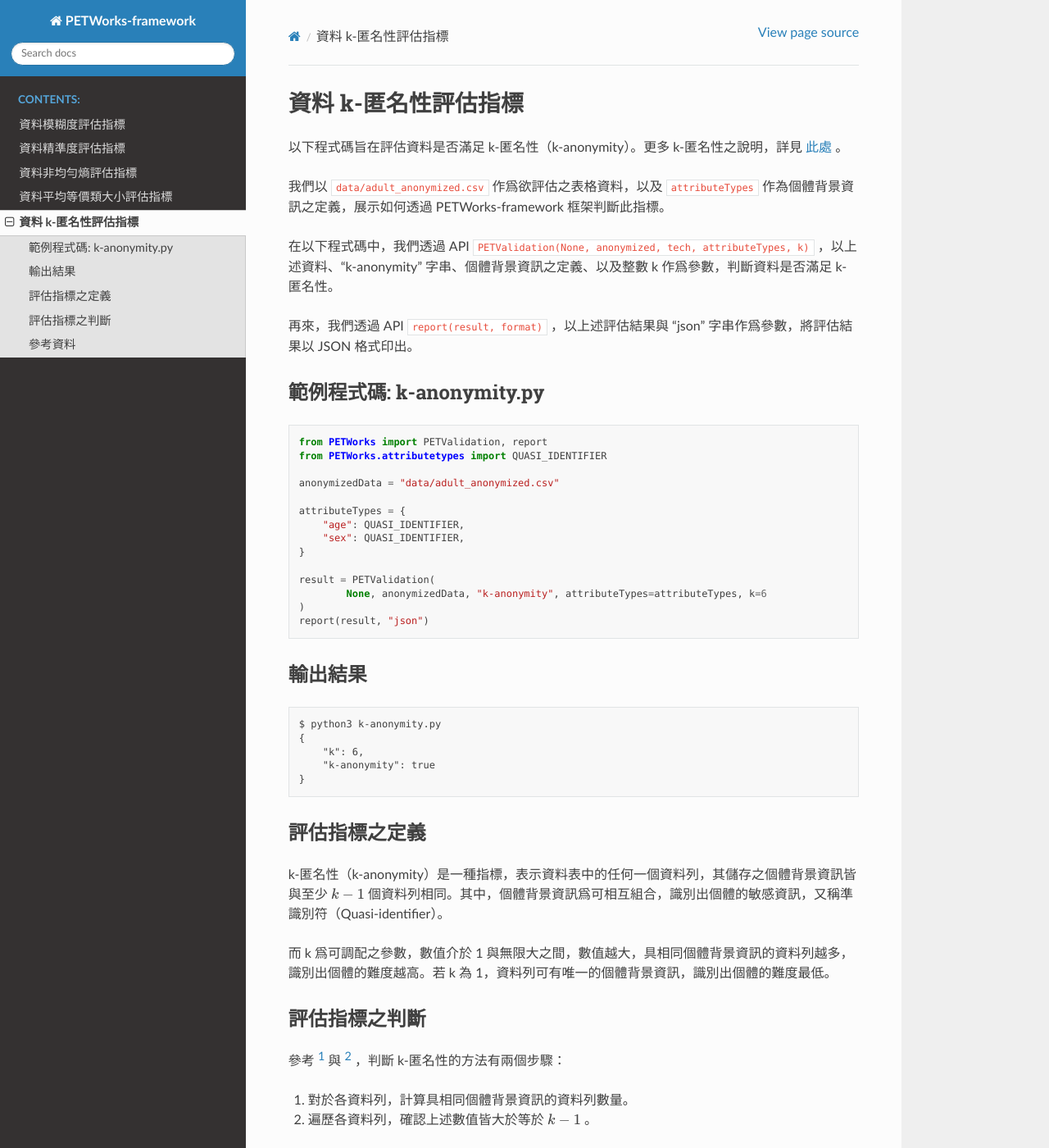
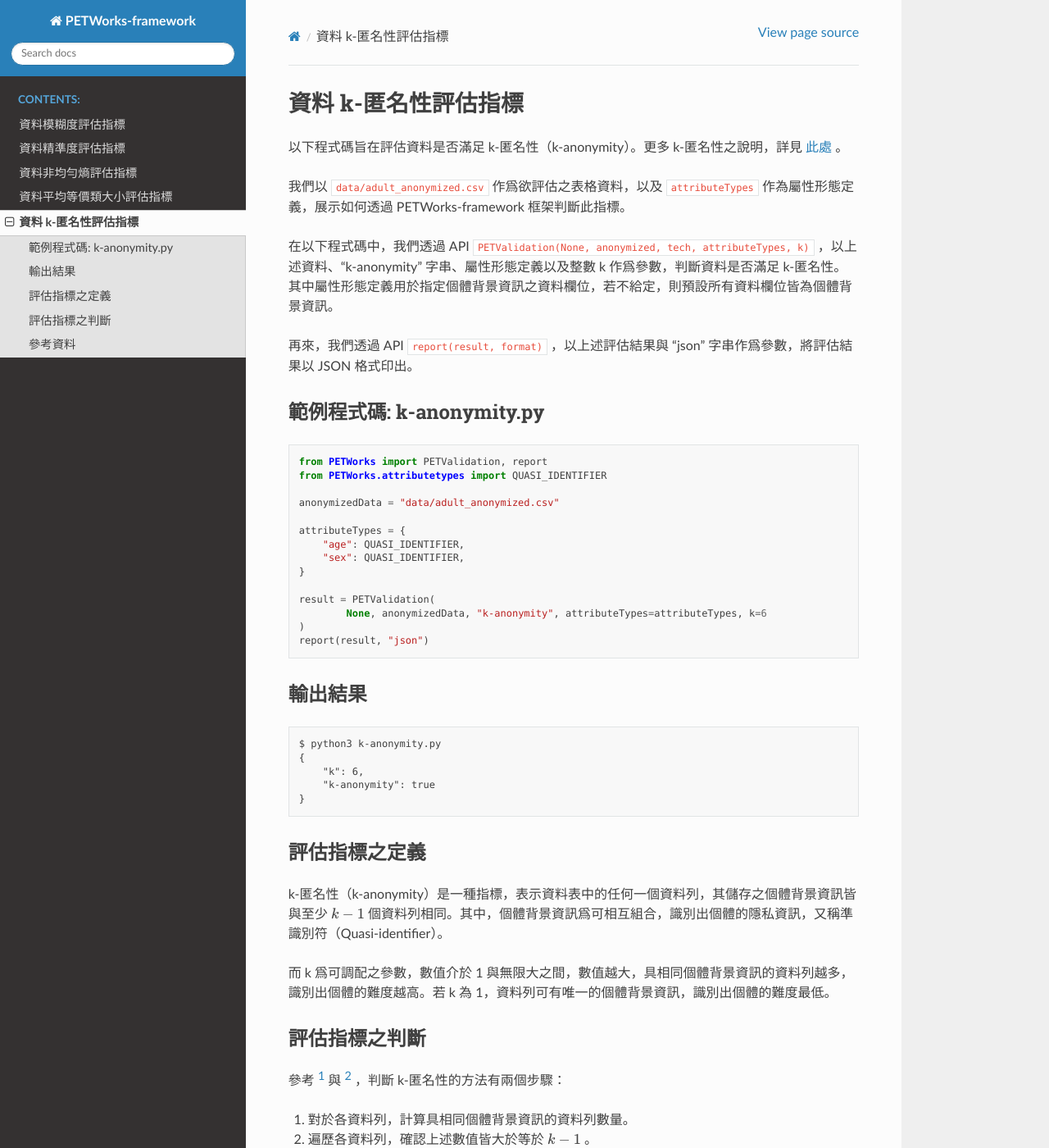
Before and after one commit to quark-engine/PETWorks-DOC, a Sphinx documentation site: the page built from docs/source/kanonymity.rst, in a window 1280 px wide and 1400 px high. Shown: the whole window at 82% size. Built offline with Sphinx 7.4.7 and the Read the Docs theme 2.0.0, drawn with Linux system fonts in a browser that asks for light colours.

Commit message:
adjust word choices for description of k-anonymity

```diff
--- a/docs/source/kanonymity.rst
+++ b/docs/source/kanonymity.rst
@@ -4,9 +4,9 @@
 
 以下程式碼旨在評估資料是否滿足 k-匿名性（k-anonymity）。更多 k-匿名性之說明，詳見 `此處 <#id3>`_ 。
 
-我們以 ``data/adult_anonymized.csv`` 作爲欲評估之表格資料，以及 ``attributeTypes`` 作為個體背景資訊之定義，展示如何透過 PETWorks-framework 框架判斷此指標。
+我們以 ``data/adult_anonymized.csv`` 作爲欲評估之表格資料，以及 ``attributeTypes`` 作為屬性形態定義，展示如何透過 PETWorks-framework 框架判斷此指標。
 
-在以下程式碼中，我們透過 API ``PETValidation(None, anonymized, tech, attributeTypes, k)`` ，以上述資料、“k-anonymity” 字串、個體背景資訊之定義、以及整數 k 作爲參數，判斷資料是否滿足 k-匿名性。
+在以下程式碼中，我們透過 API ``PETValidation(None, anonymized, tech, attributeTypes, k)`` ，以上述資料、“k-anonymity” 字串、屬性形態定義以及整數 k 作爲參數，判斷資料是否滿足 k-匿名性。其中屬性形態定義用於指定個體背景資訊之資料欄位，若不給定，則預設所有資料欄位皆為個體背景資訊。
 
 再來，我們透過 API ``report(result, format)`` ，以上述評估結果與 “json” 字串作爲參數，將評估結果以 JSON 格式印出。
 
@@ -46,7 +46,7 @@
 評估指標之定義
 --------------
 
-k-匿名性（k-anonymity）是一種指標，表示資料表中的任何一個資料列，其儲存之個體背景資訊皆與至少 :math:`k-1` 個資料列相同。其中，個體背景資訊爲可相互組合，識別出個體的敏感資訊，又稱準識別符（Quasi-identifier）。
+k-匿名性（k-anonymity）是一種指標，表示資料表中的任何一個資料列，其儲存之個體背景資訊皆與至少 :math:`k-1` 個資料列相同。其中，個體背景資訊爲可相互組合，識別出個體的隱私資訊，又稱準識別符（Quasi-identifier）。
 
 
 而 k 爲可調配之參數，數值介於 1 與無限大之間，數值越大，具相同個體背景資訊的資料列越多，識別出個體的難度越高。若 k 為 1，資料列可有唯一的個體背景資訊，識別出個體的難度最低。
```
